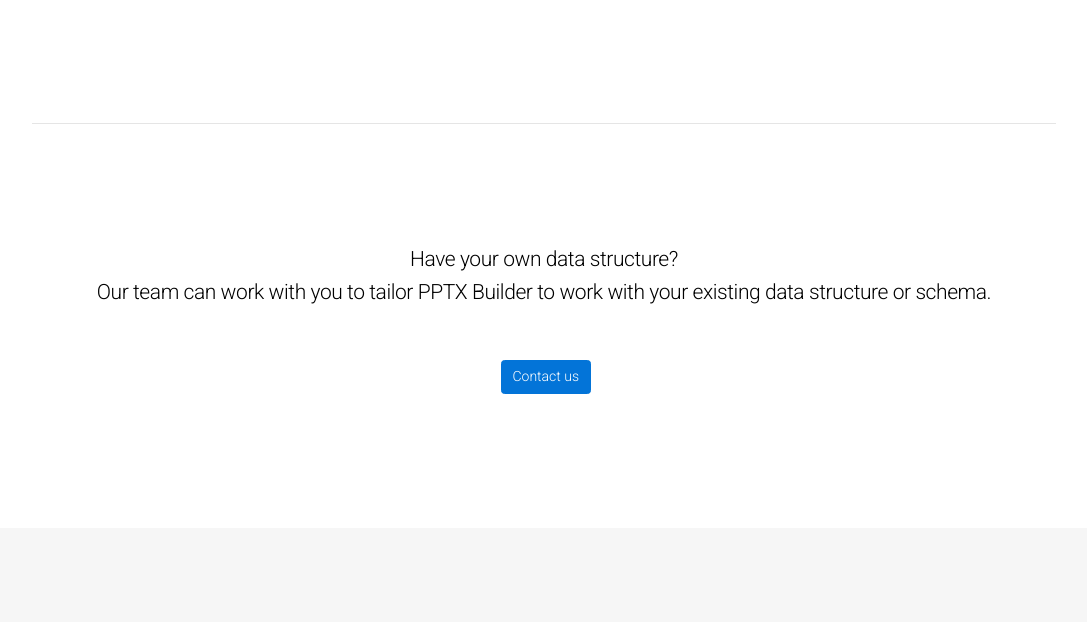
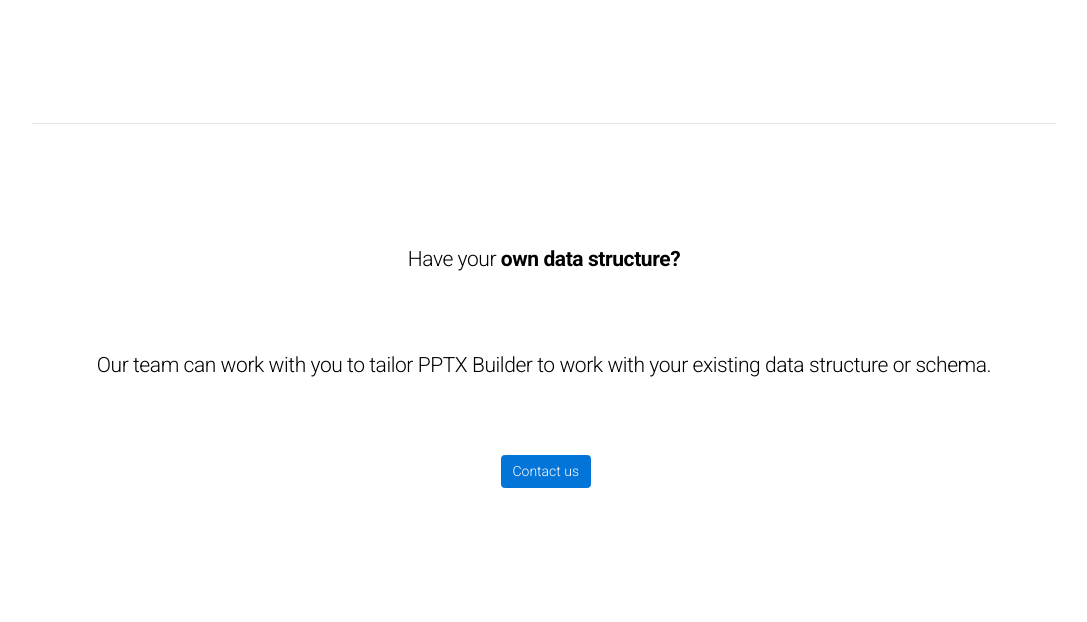
Before and after one commit to challengingcoder/python_xlsx_highchart, a Flask app: page / in a window 1280 px wide. Shown: the part 3864-4486 px from the top of the page, without its empty margins (96-1183 px from the left). Run offline with Flask 2, Linux system fonts and the light colour scheme; some libraries are stand-ins or nearby versions.

Commit message:
Fix v2.2

```diff
--- a/src/pptxbuilder/templates/partial/footer.jinja2
+++ b/src/pptxbuilder/templates/partial/footer.jinja2
@@ -26,7 +26,7 @@
         <h6 class="text-uppercase">About</h6>
         <p>
         PPTX Builder is a cloud based platform that allows you to interactively create PowerPoint decks directly from your data tables.
-        <a href="#upload-section">Try it now</a> for free.
+        <a href="/#upload-section">Try it now</a> for free.
         </p>
       </div>
     </div>
--- a/src/pptxbuilder/templates/partial/sections/haveOwnStructure.jinja2
+++ b/src/pptxbuilder/templates/partial/sections/haveOwnStructure.jinja2
@@ -2,9 +2,9 @@
 
 <div class="block text-center block-bordered-lg">
   <div class="container-fluid">
-  <p class="main-title lead mx-auto">Have your own data structure?
+  <h2 class="main-title lead mx-auto">Have your <strong>own data structure?</strong></h2>
     <br>
-   Our team can work with you to tailor PPTX Builder to work with your existing data structure or schema.
+   <p class="main-title lead mx-auto">Our team can work with you to tailor PPTX Builder to work with your existing data structure or schema.</p>
     <br>
     <form class="form-inline d-flex justify-content-center">
       <a href="/get-in-touch" class="btn btn-primary mb-3 ml-sm-1 upload-dummy">Contact us</a>
--- a/src/pptxbuilder/templates/partial/sections/uploadSection.jinja2
+++ b/src/pptxbuilder/templates/partial/sections/uploadSection.jinja2
@@ -10,7 +10,7 @@
       <div class="upload-icon">
           <i class="fa fa-cloud-upload" aria-hidden="true"></i>
       </div>
-      <p class="upload-text">{{ _('Drag and drop files here or select use our <a id="upload-dummy" class="upload-dummy" href="#">dummy data</a> to experiment
+      <p class="upload-text">{{ _('Drag and drop files here or select use our <a id="upload-dummy" class="upload-dummy" href="javascript:void(0)">dummy data</a> to experiment
 ') }}</p>
   </div>
   <input type="file" name="the-file" id="the-file" accept=".xlsx,.xls">
```
